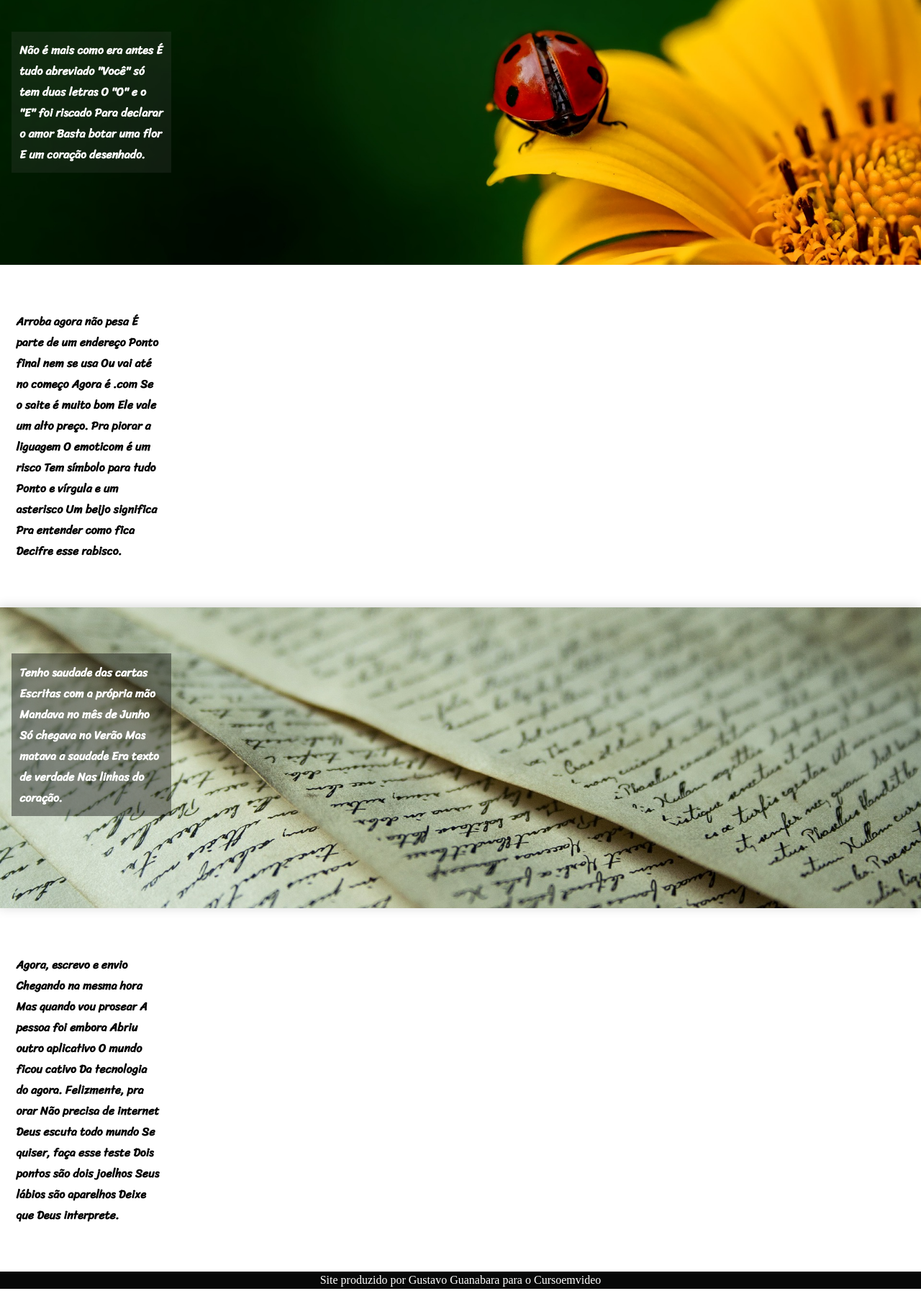
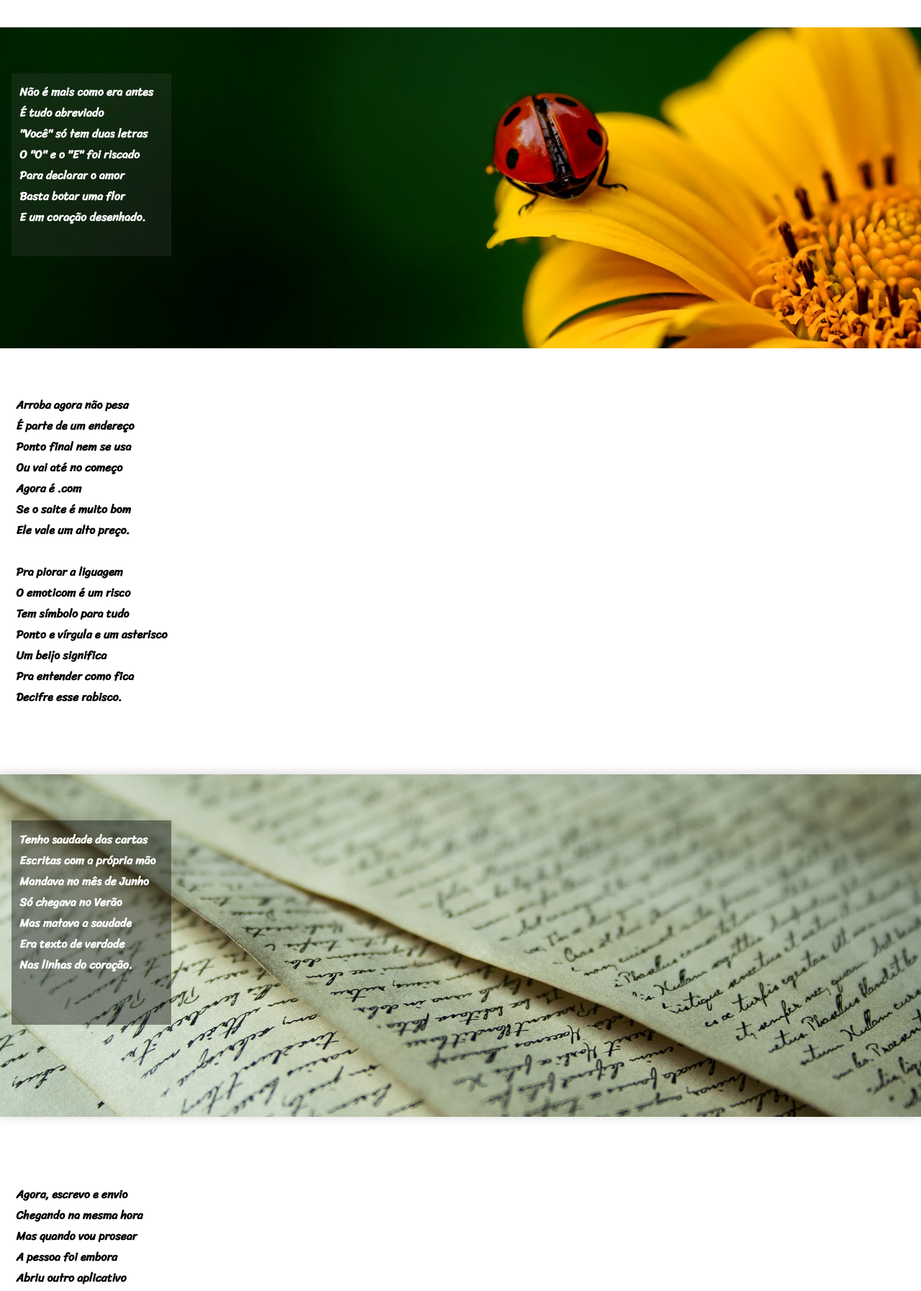
Before and after one commit to fernandovs4/Cordel-Moderno, a plain HTML site: page index.html in a window 1280 px wide. Shown: the part 488-2282 px from the top of the page at 72% size. Drawn offline with Linux system fonts and the light colour scheme.

Commit message:
first commit

```diff
--- a/estilo/style.css
+++ b/estilo/style.css
@@ -22,7 +22,8 @@ header{
 
 
 }
-header > h1,p,a{
+
+header > h1,a, pre{
     color: white;
     text-decoration: none;
 }
@@ -33,11 +34,11 @@ header h1{
 
 /*Main*/
 
-main{
+main, pre{
     font-family: var(--font-poesia);
 }
 
-main p{
+main  pre{
     color: black;
     max-width: 200px;
     padding: 4em 1.4em;
@@ -54,7 +55,7 @@ main p{
     background-attachment: fixed;
     padding: 3em 0em 7em 0em;
 }
-.segundo_article > p{
+.segundo_article > pre{
     padding: 0.7em;
     background-color: rgba(82, 82, 82, 0.205);
     margin: 1em 1em;
@@ -73,7 +74,7 @@ main p{
     padding: 3em 0em 7em 0em;
     box-shadow: -1px -1px 15px rgba(0, 0, 0, 0.164);
 }
-.quarto_article > p{
+.quarto_article > pre{
     padding: 0.7em;
     background-color: rgba(0, 0, 0, 0.411);
     margin: 1em 1em;
--- a/index.html
+++ b/index.html
@@ -19,7 +19,7 @@
 
         <article>
             <section>
-                <p>
+                <pre>
 Estou ficando cansado
 Da tal tecnologia
 Só se fala por e-mail
@@ -27,12 +27,12 @@
 Twitter e Facebook
 Antes que eu caduque
 Vou dizer tudo em poesia.
-                </p>
+                </pre>
 
             </section>
 
             <section class="segundo_article" >
-                <p>
+                <pre>
 Não é mais como era antes
 É tudo abreviado
 "Você" só tem duas letras
@@ -40,12 +40,12 @@
 Para declarar o amor
 Basta botar uma flor
 E um coração desenhado.
-                </p>
+                </pre>
 
             </section>
 
             <section>
-                <p>
+                <pre>
 Arroba agora não pesa
 É parte de um endereço
 Ponto final nem se usa
@@ -61,22 +61,26 @@
 Um beijo significa
 Pra entender como fica
 Decifre esse rabisco.
-                </p>
+                </pre>
 
             </section>
 
             <section class="quarto_article" >
-                <p>Tenho saudade das cartas
+                <pre>
+Tenho saudade das cartas
 Escritas com a própria mão
 Mandava no mês de Junho
 Só chegava no Verão
 Mas matava a saudade
 Era texto de verdade
-                    Nas linhas do coração.</p>
+Nas linhas do coração.
+
+                </pre>
+
             </section>
 
             <section>
-                <p>
+                <pre>
 Agora, escrevo e envio
 Chegando na mesma hora
 Mas quando vou prosear
@@ -92,7 +96,10 @@
 Dois pontos são dois joelhos
 Seus lábios são aparelhos
 Deixe que Deus interprete.
-                </p>
+
+
+
+                </pre>
             </section>
 
         </article>
```
Lines whose indentation alone changed are shown as unchanged.
